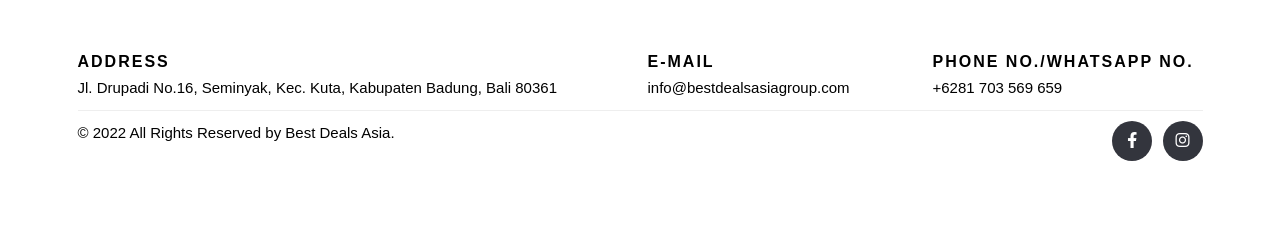
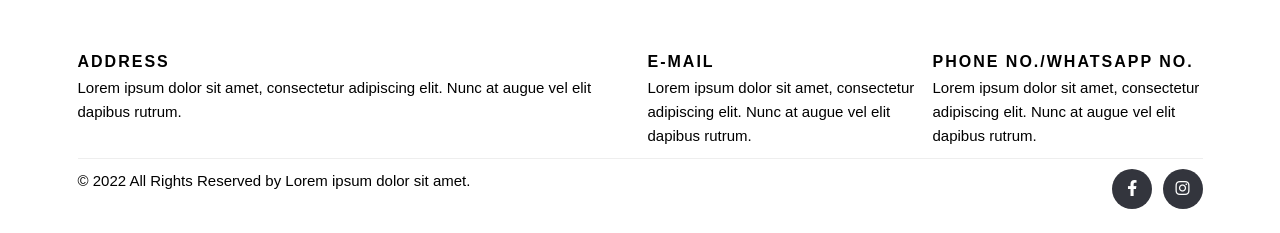
Before and after one commit to aprototype33/aprototype33.github.io, a plain HTML site: page index.html in a window 1280 px wide. Shown: the part 4705-4938 px from the top of the page. Before the commit the page ends 4890 px from the top, so only its background shows below. Drawn offline with nearby package versions, Linux system fonts and the light colour scheme.

Commit message:
Update index.html

```diff
--- a/index.html
+++ b/index.html
@@ -1470,7 +1470,7 @@ Still high quality wood material is added to the component to bring balance with
     <h6 class="title" style="text-transform: uppercase; letter-spacing: 4px;">Contact Us</h6>
     <h1 class="title">Find us in/on</h1>
 
-    <iframe src="https://www.google.com/maps/embed?pb=!1m14!1m8!1m3!1d7888.123649689659!2d115.16456300000002!3d-8.685671!3m2!1i1024!2i768!4f13.1!3m3!1m2!1s0x0%3A0xcc5e69558a833061!2sVilla%20Drupadi%20Seminyak!5e0!3m2!1sen!2sid!4v1667909499584!5m2!1sen!2sid" width="100%" height="450" style="border:0;" allowfullscreen="" loading="lazy" referrerpolicy="no-referrer-when-downgrade"></iframe>
+    <iframe src="https://www.google.com/maps/embed?pb=!1m18!1m12!1m3!1d505145.82620758284!2d114.79070079996664!3d-8.455371269156373!2m3!1f0!2f0!3f0!3m2!1i1024!2i768!4f13.1!3m3!1m2!1s0x2dd141d3e8100fa1%3A0x24910fb14b24e690!2sBali!5e0!3m2!1sen!2sid!4v1667991733425!5m2!1sen!2sid" width="100%" height="450" style="border:0;" allowfullscreen="" loading="lazy" referrerpolicy="no-referrer-when-downgrade"></iframe>
 
   </section>
 
@@ -1480,7 +1480,7 @@ Still high quality wood material is added to the component to bring balance with
           <div class="row">
             <div class="col-sm-12 col-md-6">
               <h6>Address</h6>
-              <a href="https://goo.gl/maps/ebkmZKYNWkvRpcLS9" target="_blank">Jl. Drupadi No.16, Seminyak, Kec. Kuta, Kabupaten Badung, Bali 80361</a>
+              <a href="https://goo.gl/maps/qUiyDPkyGxb8ib457" target="_blank">Lorem ipsum dolor sit amet, consectetur adipiscing elit. Nunc at augue vel elit dapibus rutrum.</a>
             </div>
 
             <div class="col-xs-6 col-md-3">
@@ -1493,7 +1493,7 @@ Still high quality wood material is added to the component to bring balance with
                 <li><a href="http://scanfcode.com/category/android/">Android</a></li>
                 <li><a href="http://scanfcode.com/category/templates/">Templates</a></li>
               </ul> -->
-              <a href="mailto:info@bestdealsasiagroup.com">info@bestdealsasiagroup.com</a>
+              <a href="mailto:info@bestdealsasiagroup.com">Lorem ipsum dolor sit amet, consectetur adipiscing elit. Nunc at augue vel elit dapibus rutrum.</a>
             </div>
 
             <div class="col-xs-6 col-md-3">
@@ -1505,7 +1505,7 @@ Still high quality wood material is added to the component to bring balance with
                 <li><a href="http://scanfcode.com/privacy-policy/">Privacy Policy</a></li>
                 <li><a href="http://scanfcode.com/sitemap/">Sitemap</a></li>
               </ul> -->
-              <a href="https://api.whatsapp.com/send?phone=6281703569659&text=Hi%20there,%20I'd%20like%20%20to%20book%20a%20room%20for%20" target="_blank">+6281 703 569 659</a>
+              <a href="https://api.whatsapp.com/send?phone=6281703569659&text=Hi%20there,%20I'd%20like%20%20to%20book%20a%20room%20for%20" target="_blank">Lorem ipsum dolor sit amet, consectetur adipiscing elit. Nunc at augue vel elit dapibus rutrum.</a>
             </div>
           </div>
           <hr>
@@ -1514,7 +1514,7 @@ Still high quality wood material is added to the component to bring balance with
           <div class="row">
             <div class="col-md-8 col-sm-6 col-xs-12">
               <p class="copyright-text">&copy; 2022 All Rights Reserved by
-           <a href="#">Best Deals Asia</a>.
+           <a href="#">Lorem ipsum dolor sit amet</a>.
               </p>
             </div>
 
```
